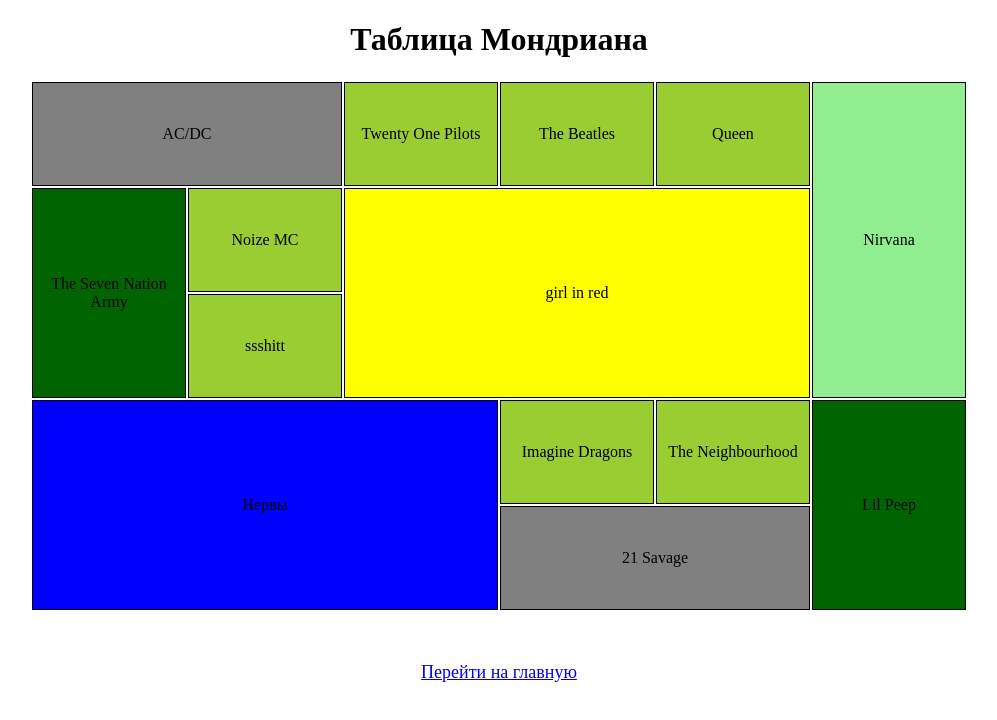
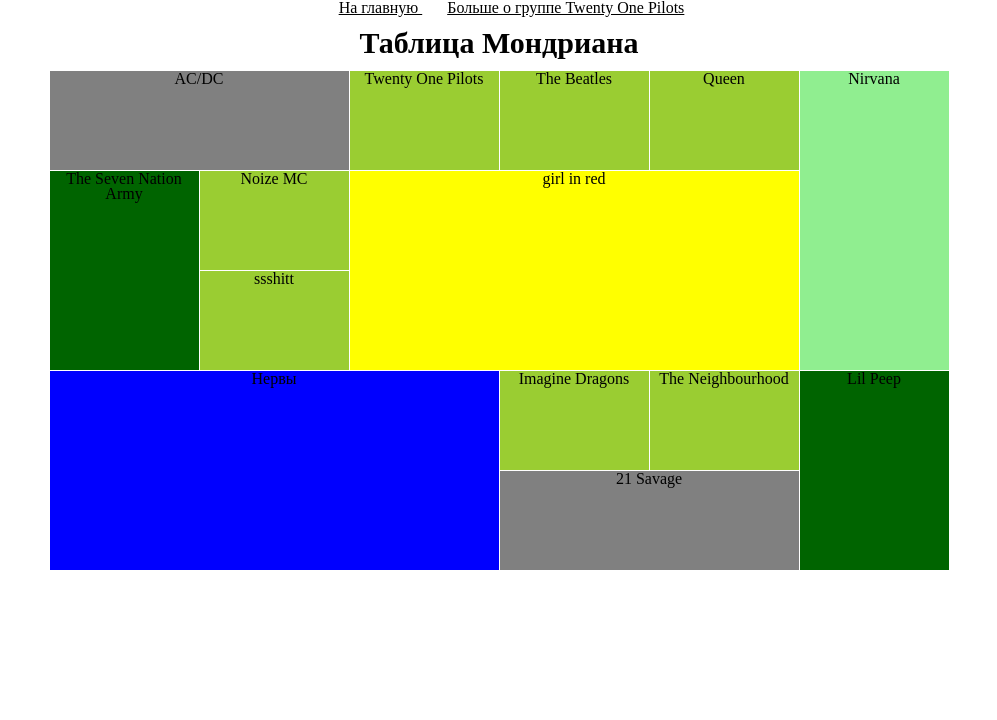
Before and after one commit to IvanAgaev/homework-git, a plain HTML site: page table/index.html in a window 1280 px wide. Shown: the whole page, without its empty margins (141-1138 px from the left). Drawn offline with Linux system fonts and the light colour scheme.

Commit message:
Css homework

```diff
--- /dev/null
+++ b/style/style.css
@@ -0,0 +1,130 @@
+*, *::before, *::after {
+	box-sizing: border-box;
+}
+html, body, div, span, applet, object, iframe,
+h1, h2, h3, h4, h5, h6, p, blockquote, pre,
+a, abbr, acronym, address, big, cite, code,
+del, dfn, em, img, ins, kbd, q, s, samp,
+small, strike, strong, sub, sup, tt, var,
+b, u, i, center,
+dl, dt, dd, ol, ul, li,
+fieldset, form, label, legend,
+table, caption, tbody, tfoot, thead, tr, th, td,
+article, aside, canvas, details, embed,
+figure, figcaption, footer, header, hgroup,
+menu, nav, output, ruby, section, summary,
+time, mark, audio, video {
+	margin: 0;
+	padding: 0;
+	border: 0;
+	font-size: 100%;
+	font: inherit;
+	vertical-align: baseline;
+}
+/* HTML5 display-role reset for older browsers */
+article, aside, details, figcaption, figure,
+footer, header, hgroup, menu, nav, section {
+	display: block;
+}
+body {
+	line-height: 1;
+}
+ol, ul {
+	list-style: none;
+}
+blockquote, q {
+	quotes: none;
+}
+blockquote:before, blockquote:after,
+q:before, q:after {
+	content: '';
+	content: none;
+}
+table {
+	border-collapse: collapse;
+	border-spacing: 0;
+}
+.wrapper{
+    width: 1200px;
+    margin-left: auto;
+    margin-right: auto;
+     text-align: center;
+      font-size: medium;
+      line-height: 15px;
+}
+
+
+.title{
+    font-size: 25px;
+    font-weight:800;
+    margin: 20px;
+}
+h1.title{
+    font-size: 30px;
+}
+.link_header{
+    color: black;
+    padding-left: 25px;
+}
+.images{
+    margin-bottom: 20px;
+    width: 581px;
+    height: 382px;
+}
+h3.title{
+    font-size: 20px;
+}
+.table_total{
+    border: 1px solid #000;
+    margin: auto;
+}
+.tbody_total{
+background-color:white;
+}
+.table_total td,.table_total tr,.table_total th {
+           border: 1px solid #000;
+            width: 100px;
+            height: 50px;
+        }
+        .table_mandorian{
+            border: 1px solid #000;
+            margin: auto;
+        }
+        .table_mandorian td,.table_mandolorian tr, .table_mandolorian th{
+            border: 1px solid white;
+            width: 150px;
+            height: 100px;
+        }
+        .center{
+            text-align: center;
+        }
+        .yellow_green{
+            background-color: yellowgreen;
+        }
+        .grey{
+            background-color: grey;
+        }
+        .light_green{
+            background-color: lightgreen;
+        }
+        .darkgreen{
+            background-color: darkgreen;
+        }
+        .yellow{
+            background-color: yellow;
+        }
+        .blue{
+            background-color: blue;
+        }
+        .link_black{
+            color:#000;
+        }
+
+        .sometext{
+            margin: 20px;
+            font-size: 20px;
+        }
+        div>div{
+         margin-bottom: 40px;
+
+        }
--- a/table/index.html
+++ b/table/index.html
@@ -2,56 +2,43 @@
 <html lang="uk">
 
 <head>
+    <link rel="stylesheet" href=../style/style.css>
     <meta charset="UTF-8">
     <title>Mondrian</title>
-    <style>
-        table td,
-        tr,
-        th {
-            border: 1px solid #000;
-        }
-
-        td,
-        tr {
-            width: 150px;
-            height: 100px;
-        }
-
-        table {
-            margin: auto;
-        }
-    </style>
-</head>
+    </head>
 
 <body>
-    <div style=" text-align: center;">
-        <h1>Таблица Мондриана</h1>
-        <table>
+    <div class="wrapper">
+        <a class="link_black" href="../main-page/index.html"> <span class="link_header"> На главную </span> </a>
+        <a class="link_black" href="../Twenty-onepilotspage/index.html"> <span class="link_header"> Больше о группе Twenty One Pilots</span> </a>
+    <div class ="center">
+        <h1 class="title">Таблица Мондриана</h1>
+        <table class="table_mandorian">
 
             <tbody>
-                <tr style="background-color: yellowgreen;">
-                    <td style="background-color:grey ;" colspan="2">AC/DC</td>
+                <tr class ="yellow_green">
+                    <td class= "grey" colspan="2">AC/DC</td>
                     <td>Twenty One Pilots</td>
                     <td>The Beatles</td>
                     <td>Queen</td>
-                    <td style="background-color: lightgreen ;" rowspan="3">Nirvana</td>
+                    <td class="light_green" rowspan="3">Nirvana</td>
                 </tr>
                 <tr>
-                    <td style="background-color:darkgreen ;" rowspan="2">The Seven Nation Army</td>
-                    <td style="background-color: yellowgreen;">Noize MC</td>
-                    <td style="background-color: yellow ;" colspan="3" rowspan="2">girl in red</td>
+                    <td class="darkgreen" rowspan="2">The Seven Nation Army</td>
+                    <td class ="yellow_green">Noize MC</td>
+                    <td class="yellow" colspan="3" rowspan="2">girl in red</td>
                 </tr>
                 <tr>
-                    <td style="background-color: yellowgreen;">ssshitt</td>
+                    <td class ="yellow_green">ssshitt</td>
                 </tr>
-                <tr style="background-color: yellowgreen ;">
-                    <td style="background-color: blue ;" colspan="3" rowspan="2">Нервы</td>
+                <tr class ="yellow_green">
+                    <td class="blue" colspan="3" rowspan="2">Нервы</td>
                     <td>Imagine Dragons</td>
                     <td>The Neighbourhood</td>
-                    <td style="background-color:darkgreen ;" rowspan="2">Lil Peep</td>
+                    <td class="darkgreen" rowspan="2">Lil Peep</td>
                 </tr>
                 <tr>
-                    <td style="background-color:grey ;" colspan="2">21 Savage</td>
+                    <td class="grey" colspan="2">21 Savage</td>
                 </tr>
 
 
@@ -59,7 +46,5 @@
 
         </table>
     </div>
-    <div style="text-align: center; margin: 50px; font-size: large;">
-        <a href="../index.html"> Перейти на главную </a>
-    </div>
+
 </body>
```
Also changed, not shown: Twenty-onepilotspage/index.html (added, +29 -0 lines), main-page/index.html (renamed from index.html, +22 -37 lines), style/requests.css (added, +7 -0 lines), images/6d4a3319b1a9206eb1656754794d7625.jpg (added).
